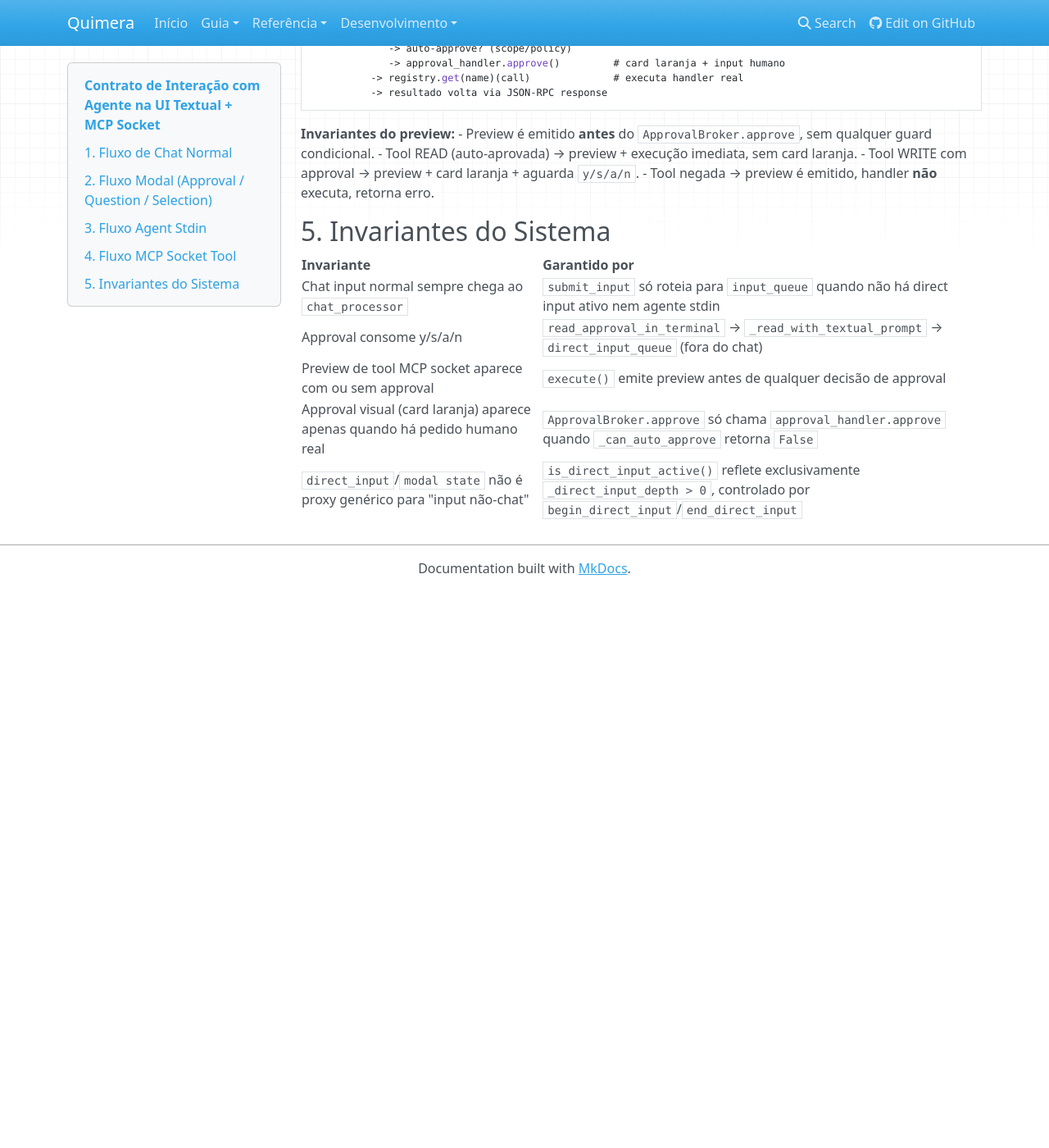
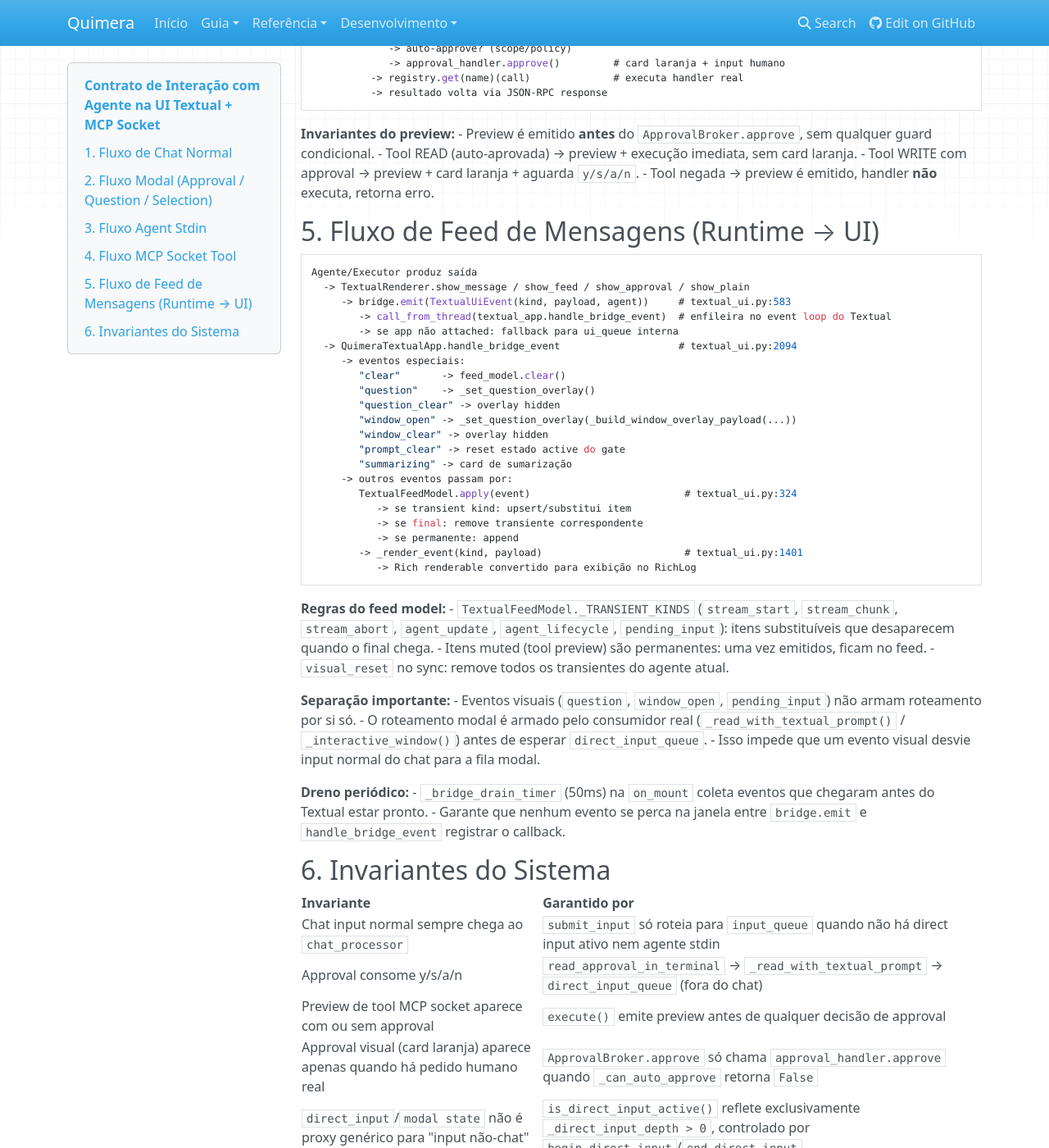
Before and after one commit to alexsilva/quimera, an MkDocs documentation site: the page built from docs/architecture/agent-interaction-flow.md, in a window 1280 px wide and 1400 px high, scrolled down 1439 px. Shown: the whole window at 82% size. Built offline with MkDocs 1.6.1, drawn with Linux system fonts in a browser that asks for light colours; nearby versions of some CDN libraries; before the commit the page ends 2160 px from its top, so only the background shows below that.

Commit message:
fix textual input routing ownership

````diff
--- a/docs/architecture/agent-interaction-flow.md
+++ b/docs/architecture/agent-interaction-flow.md
@@ -81,7 +81,47 @@ Agente chama tools/call via MCP socket
 - Tool WRITE com approval → preview + card laranja + aguarda `y/s/a/n`.
 - Tool negada → preview é emitido, handler **não** executa, retorna erro.
 
-## 5. Invariantes do Sistema
+## 5. Fluxo de Feed de Mensagens (Runtime → UI)
+
+```
+Agente/Executor produz saída
+  -> TextualRenderer.show_message / show_feed / show_approval / show_plain
+     -> bridge.emit(TextualUiEvent(kind, payload, agent))     # textual_ui.py:583
+        -> call_from_thread(textual_app.handle_bridge_event)  # enfileira no event loop do Textual
+        -> se app não attached: fallback para ui_queue interna
+  -> QuimeraTextualApp.handle_bridge_event                    # textual_ui.py:2094
+     -> eventos especiais:
+        "clear"       -> feed_model.clear()
+        "question"    -> _set_question_overlay()
+        "question_clear" -> overlay hidden
+        "window_open" -> _set_question_overlay(_build_window_overlay_payload(...))
+        "window_clear" -> overlay hidden
+        "prompt_clear" -> reset estado active do gate
+        "summarizing" -> card de sumarização
+     -> outros eventos passam por:
+        TextualFeedModel.apply(event)                          # textual_ui.py:324
+           -> se transient kind: upsert/substitui item
+           -> se final: remove transiente correspondente
+           -> se permanente: append
+        -> _render_event(kind, payload)                        # textual_ui.py:1401
+           -> Rich renderable convertido para exibição no RichLog
+```
+
+**Regras do feed model:**
+- `TextualFeedModel._TRANSIENT_KINDS` (`stream_start`, `stream_chunk`, `stream_abort`, `agent_update`, `agent_lifecycle`, `pending_input`): itens substituíveis que desaparecem quando o final chega.
+- Itens muted (tool preview) são permanentes: uma vez emitidos, ficam no feed.
+- `visual_reset` no sync: remove todos os transientes do agente atual.
+
+**Separação importante:**
+- Eventos visuais (`question`, `window_open`, `pending_input`) não armam roteamento por si só.
+- O roteamento modal é armado pelo consumidor real (`_read_with_textual_prompt()` / `_interactive_window()`) antes de esperar `direct_input_queue`.
+- Isso impede que um evento visual desvie input normal do chat para a fila modal.
+
+**Dreno periódico:**
+- `_bridge_drain_timer` (50ms) na `on_mount` coleta eventos que chegaram antes do Textual estar pronto.
+- Garante que nenhum evento se perca na janela entre `bridge.emit` e `handle_bridge_event` registrar o callback.
+
+## 6. Invariantes do Sistema
 
 | Invariante | Garantido por |
 |---|---|
````
Also changed, not shown: 2 other files.
